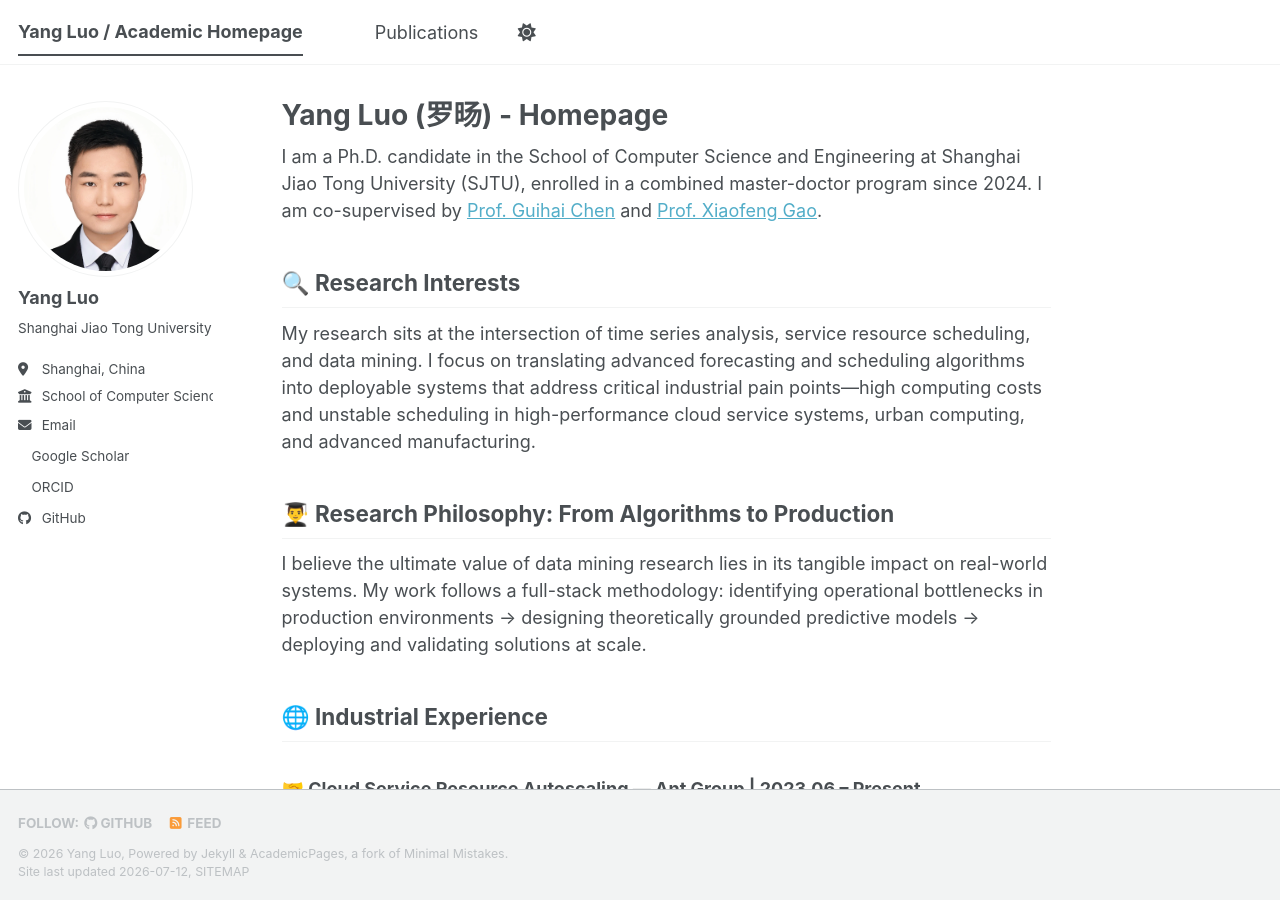
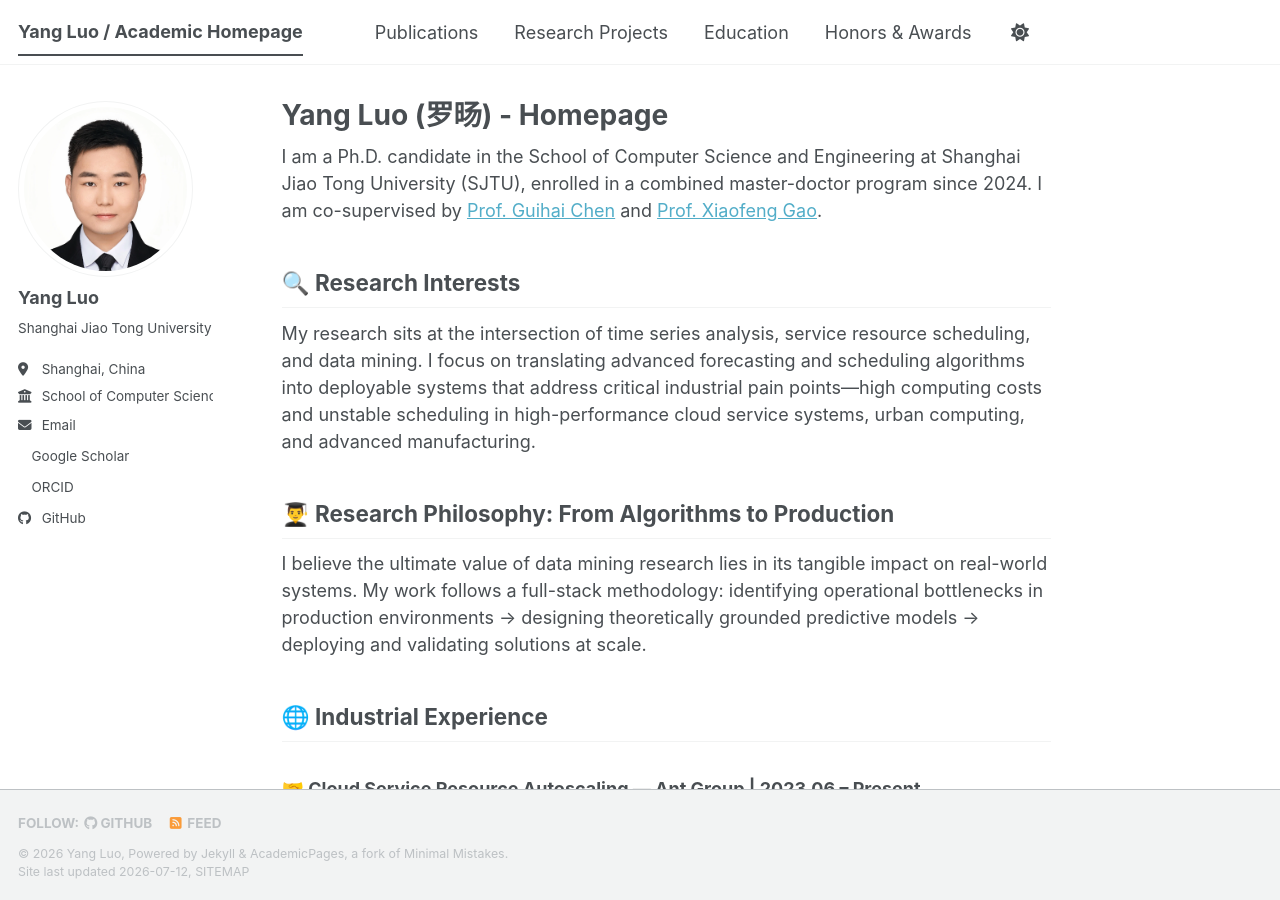
Before and after one commit to Floating-LY/Floating-LY.github.io, a Jekyll site: the page built from _pages/about.md, in a window 1280 px wide and 900 px high. Built offline with Jekyll 4.4.1, drawn with Linux system fonts in a browser that asks for light colours; a style sheet for code colours, icons or effects is not loaded.

Commit message:
Update navigation.yml

```diff
--- a/_data/navigation.yml
+++ b/_data/navigation.yml
@@ -11,11 +11,11 @@ main:
   - title: "Publications"
     url: /publications/
 
-  # - title: "CV"
-  #   url: /cv/
+  - title: "Research Projects"
+    url: /#research-projects
 
-  # # - title: "CV"
-  # #   url: /cv-json/
+  - title: "Education"
+    url: /#education-background
 
-  # - title: "Guide"
-  #   url: /markdown/
+  - title: "Honors & Awards"
+    url: /#honors-awards
```
